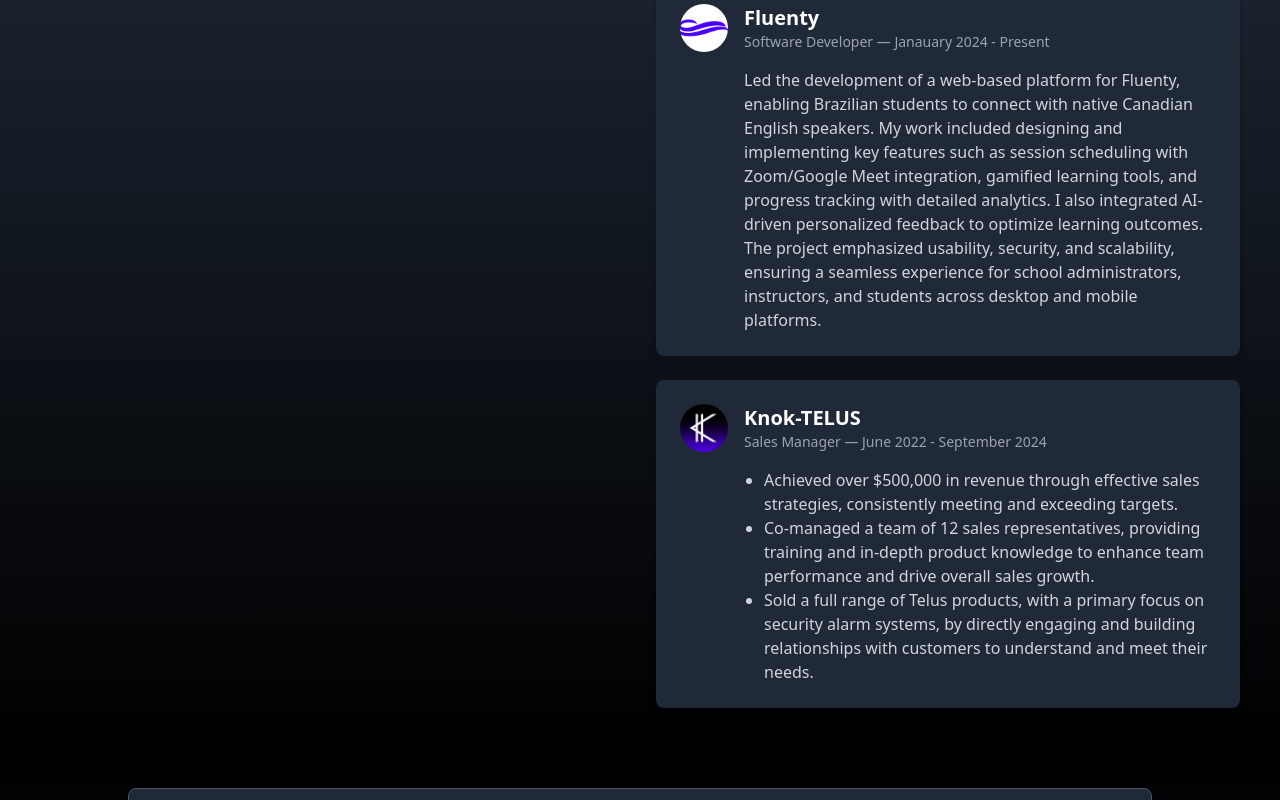
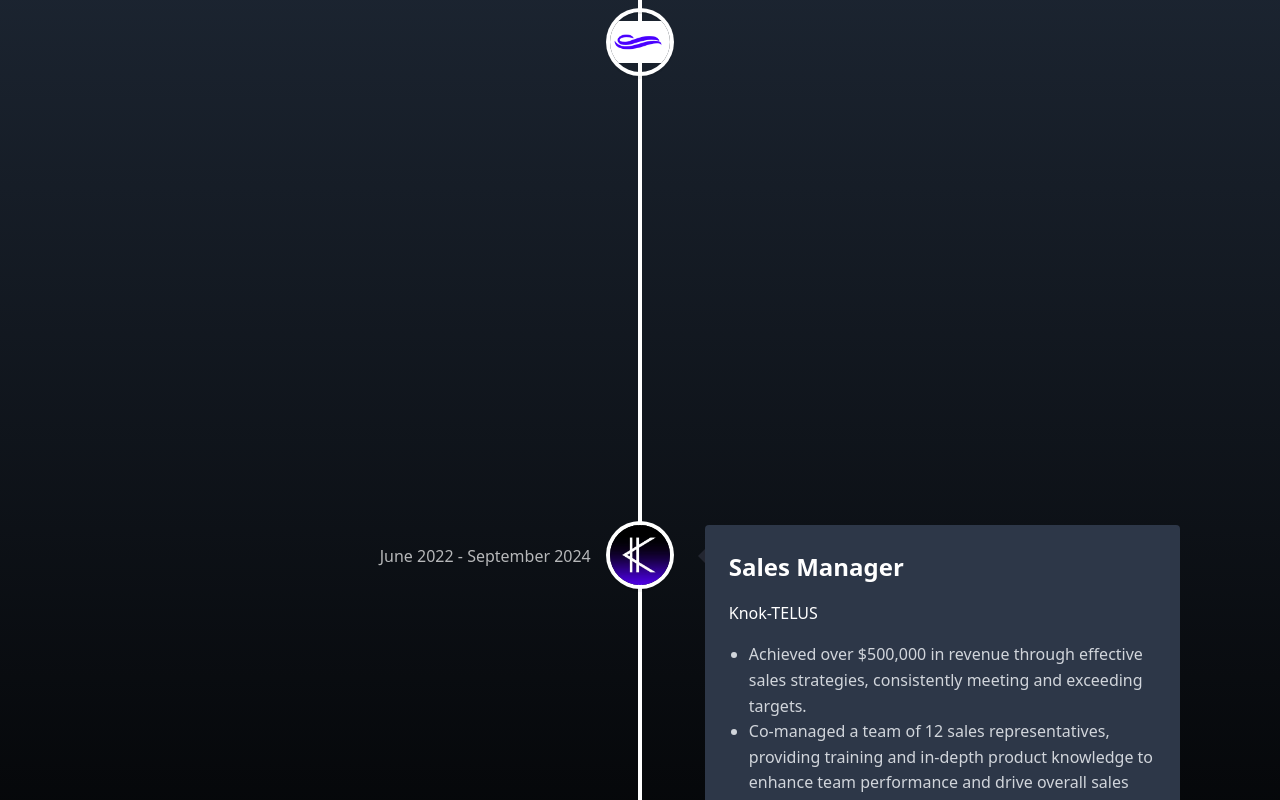
Before and after one commit to Jastegh/Personal-Portfolio, a React (Vite) app: page / in a window 1280 px wide. Shown: the part 2340-3140 px from the top of the page. Built offline with nearby package versions, Linux system fonts and the light colour scheme.

Commit message:
added some animation and updated work experience section style

```diff
--- a/package.json
+++ b/package.json
@@ -13,11 +13,13 @@
     "@react-three/drei": "^9.121.3",
     "@react-three/fiber": "^8.17.12",
     "emailjs-com": "^3.2.0",
-    "framer-motion": "^11.16.4",
+    "framer-motion": "^11.18.2",
     "react": "^18.3.1",
     "react-dom": "^18.3.1",
     "react-icons": "^5.4.0",
+    "react-intersection-observer": "^9.15.0",
     "react-slick": "^0.30.3",
+    "react-vertical-timeline-component": "^3.5.3",
     "slick-carousel": "^1.8.1",
     "three": "^0.172.0"
   },
--- a/src/components/WorkExperience.jsx
+++ b/src/components/WorkExperience.jsx
@@ -2,103 +2,171 @@
 import knok from '/src/assets/knoklife_logo.png'
 import dataglacier from '/src/assets/data_glacier.png'
 import fluenty from '/src/assets/fluenty.png'
+import { motion } from "framer-motion";
+
+import {
+  VerticalTimeline,
+  VerticalTimelineElement,
+} from "react-vertical-timeline-component";
+import "react-vertical-timeline-component/style.min.css";
 
 
 
 
 const WorkExperience = () => {
+  const experiences = [
+    {
+      title: "Software Developer",
+      company: "Fluenty",
+      date: "January 2024 - Present",
+      description:
+        "Led the development of a web-based platform for Fluenty, enabling Brazilian students to connect with native Canadian English speakers. My work included designing and implementing key features such as session scheduling with Zoom/Google Meet integration, gamified learning tools, and progress tracking with detailed analytics. I also integrated AI-driven personalized feedback to optimize learning outcomes. The project emphasized usability, security, and scalability, ensuring a seamless experience for school administrators, instructors, and students across desktop and mobile platforms.",
+      logo: fluenty,
+    },
+    {
+      title: "Sales Manager",
+      company: "Knok-TELUS",
+      date: "June 2022 - September 2024",
+      description: (
+        <ul className="list-disc text-gray-300 pl-5 mt-4">
+          <li>
+            Achieved over $500,000 in revenue through effective sales strategies, consistently meeting and exceeding targets.
+          </li>
+          <li>
+            Co-managed a team of 12 sales representatives, providing training and in-depth product knowledge to enhance team performance and drive overall sales growth.
+          </li>
+          <li>
+            Sold a full range of Telus products, with a primary focus on security alarm systems, by directly engaging and building relationships with customers to understand and meet their needs.
+          </li>
+        </ul>
+      ),
+      logo: knok,
+    },
+  ];
+
   return (
-    // <section id="work-experience" className="p-10 bg-gray-900 text-white">
     <section id="work-experience" className="p-10 bg-gradient-to-b from-gray-800 to-black text-white">
+      <h2 className="text-5xl font-bold text-center mb-12 text-purple-100">My Work Experience</h2>
+      <motion.div initial={{ opacity: 0 }} animate={{ opacity: 1 }} transition={{ duration: 1 }}>
+        <VerticalTimeline>
+          {experiences.map((exp, index) => (
+            <VerticalTimelineElement
+              key={index}
+              contentStyle={{ background: "#2d3748", color: "#fff" }}  // #1d1836
+              contentArrowStyle={{ borderRight: "7px solid  #232631" }}
+              date={exp.date}
+              icon={
+                <div className="flex justify-center items-center w-full h-full">
+                  <img src={exp.logo} alt={exp.company} className="w-full h-full object-contain rounded-full" />
+                </div>
+              }
+            >
+              <h3 className="text-white text-[24px] font-bold">{exp.title}</h3>
+              <p className="text-secondary text-[16px] font-semibold">{exp.company}</p>
+              <p className="text-gray-300 mt-4">{exp.description}</p>
+            </VerticalTimelineElement>
+          ))}
+        </VerticalTimeline>
+      </motion.div>
 
-      <h2 className="text-5xl font-bold text-center mb-12 text-purple-100">My Work Experience</h2>
-      <div className="grid grid-cols-1 md:grid-cols-2 gap-8">
-        {/* Left Section - Placeholder for 3D Model or Image */}
-        <div className="flex justify-center items-center">
-          {/* Add an image or leave this for a future enhancement */}
-          {/* <img
-            src="https://via.placeholder.com/300" // Replace with your image path
-            alt="3D Model or Placeholder"
-            className="rounded-lg shadow-lg max-h-[400px] object-cover"
-          /> */}
-        </div>
+      {/* <div className="mt-8 flex justify-center">
+        <a
+          href="https://linkedin.com/in/jastegh"
+          target="_blank"
+          rel="noopener noreferrer"
+          className="px-6 py-3 bg-blue-500 text-white rounded-lg shadow hover:bg-blue-600"
+        >
+          View More on LinkedIn
+        </a>
+      </div> */}
 
-        {/* Right Section - Work Experience */}
-        <div className="flex flex-col gap-6">
-          {/* Experience 1 */}
-          {/* <div className="flex items-start bg-gray-800 p-6 rounded-lg shadow-md"> */}
-            {/* Icon or Logo */}
-
-            {/* <img
-            src={dataglacier}
-            alt="Data Glacier Logo"
-            className="w-12 h-12 rounded-full mr-4 object-cover"
-            />
-            <div>
-              <h3 className="text-xl font-bold">Data Glacier</h3>
-              <p className="text-sm text-gray-400">
-                Software Developer — December 2024 - Present
-              </p>
-              <p className="text-gray-300 mt-4">Engaged in a hands-on internship designed to enhance practical skills in software development and deployment. Worked on individual and collaborative projects, utilizing tools like Git for version control, Flask for web development, and Agile methodologies (Scrum/Kanban) for project management. Focused on API development, feature engineering, and deploying scalable applications, while leveraging resources and support to overcome challenges and deliver impactful solutions.</p>
-            </div>
-          </div> */}
-
-
-          {/* Experience 1 */}
-          <div className="flex items-start bg-gray-800 p-6 rounded-lg shadow-md">
-            {/* Icon or Logo */}
-
-            <img
-            src={fluenty}
-            alt="Fluenty Logo"
-            className="w-12 h-12 rounded-full mr-4 object-cover"
-            />
-            <div>
-              <h3 className="text-xl font-bold">Fluenty</h3>
-              <p className="text-sm text-gray-400">
-                Software Developer — Janauary 2024 - Present
-              </p>
-              <p className="text-gray-300 mt-4">Led the development of a web-based platform for Fluenty, enabling Brazilian students to connect with native Canadian English speakers. My work included designing and implementing key features such as session scheduling with Zoom/Google Meet integration, gamified learning tools, and progress tracking with detailed analytics. I also integrated AI-driven personalized feedback to optimize learning outcomes. The project emphasized usability, security, and scalability, ensuring a seamless experience for school administrators, instructors, and students across desktop and mobile platforms.</p>
-            </div>
-          </div>
-
-
-          {/* Experience 2 */}
-          <div className="flex items-start bg-gray-800 p-6 rounded-lg shadow-md">
-            {/* Icon or Logo */}
-            <img
-            src={knok}
-            alt="Knok"
-            className="w-12 h-12 rounded-full mr-4 object-cover"
-            />
-            <div>
-              <h3 className="text-xl font-bold">Knok-TELUS</h3>
-              <p className="text-sm text-gray-400">
-                Sales Manager — June 2022 - September 2024
-              </p>
-              <ul className="list-disc text-gray-300 pl-5 mt-4">
-                <li>
-                  Achieved over $500,000 in revenue through effective sales
-                  strategies, consistently meeting and exceeding targets.
-                </li>
-                <li>
-                  Co-managed a team of 12 sales representatives, providing
-                  training and in-depth product knowledge to enhance team
-                  performance and drive overall sales growth.
-                </li>
-                <li>
-                  Sold a full range of Telus products, with a primary focus on
-                  security alarm systems, by directly engaging and building
-                  relationships with customers to understand and meet their
-                  needs.
-                </li>
-              </ul>
-            </div>
-          </div>
-        </div>
-      </div>
     </section>
   );
 };
 
 export default WorkExperience;
+
+
+
+
+
+
+
+// const WorkExperience = () => {
+//   return (
+//     // <section id="work-experience" className="p-10 bg-gray-900 text-white">
+//     <section id="work-experience" className="p-10 bg-gradient-to-b from-gray-800 to-black text-white">
+
+//       <h2 className="text-5xl font-bold text-center mb-12 text-purple-100">My Work Experience</h2>
+//       <div className="grid grid-cols-1 md:grid-cols-2 gap-8">
+//         {/* Left Section - Placeholder for 3D Model or Image */}
+//         <div className="flex justify-center items-center">
+//           {/* Add an image or leave this for a future enhancement */}
+//           {/* <img
+//             src="https://via.placeholder.com/300" // Replace with your image path
+//             alt="3D Model or Placeholder"
+//             className="rounded-lg shadow-lg max-h-[400px] object-cover"
+//           /> */}
+//         </div>
+
+//         {/* Right Section - Work Experience */}
+//         <div className="flex flex-col gap-6">
+
+//           {/* Experience 1 */}
+//           <div className="flex items-start bg-gray-800 p-6 rounded-lg shadow-md">
+//             {/* Icon or Logo */}
+
+//             <img
+//             src={fluenty}
+//             alt="Fluenty Logo"
+//             className="w-12 h-12 rounded-full mr-4 object-cover"
+//             />
+//             <div>
+//               <h3 className="text-xl font-bold">Fluenty</h3>
+//               <p className="text-sm text-gray-400">
+//                 Software Developer — Janauary 2024 - Present
+//               </p>
+//               <p className="text-gray-300 mt-4">Led the development of a web-based platform for Fluenty, enabling Brazilian students to connect with native Canadian English speakers. My work included designing and implementing key features such as session scheduling with Zoom/Google Meet integration, gamified learning tools, and progress tracking with detailed analytics. I also integrated AI-driven personalized feedback to optimize learning outcomes. The project emphasized usability, security, and scalability, ensuring a seamless experience for school administrators, instructors, and students across desktop and mobile platforms.</p>
+//             </div>
+//           </div>
+
+
+//           {/* Experience 2 */}
+//           <div className="flex items-start bg-gray-800 p-6 rounded-lg shadow-md">
+//             {/* Icon or Logo */}
+//             <img
+//             src={knok}
+//             alt="Knok"
+//             className="w-12 h-12 rounded-full mr-4 object-cover"
+//             />
+//             <div>
+//               <h3 className="text-xl font-bold">Knok-TELUS</h3>
+//               <p className="text-sm text-gray-400">
+//                 Sales Manager — June 2022 - September 2024
+//               </p>
+//               <ul className="list-disc text-gray-300 pl-5 mt-4">
+//                 <li>
+//                   Achieved over $500,000 in revenue through effective sales
+//                   strategies, consistently meeting and exceeding targets.
+//                 </li>
+//                 <li>
+//                   Co-managed a team of 12 sales representatives, providing
+//                   training and in-depth product knowledge to enhance team
+//                   performance and drive overall sales growth.
+//                 </li>
+//                 <li>
+//                   Sold a full range of Telus products, with a primary focus on
+//                   security alarm systems, by directly engaging and building
+//                   relationships with customers to understand and meet their
+//                   needs.
+//                 </li>
+//               </ul>
+//             </div>
+//           </div>
+//         </div>
+//       </div>
+//     </section>
+//   );
+// };
+
+// export default WorkExperience;
```
Also changed, not shown: src/components/Contact.jsx (+10 -0 lines), 1 other file (tests, documents, lock files or other folders).
